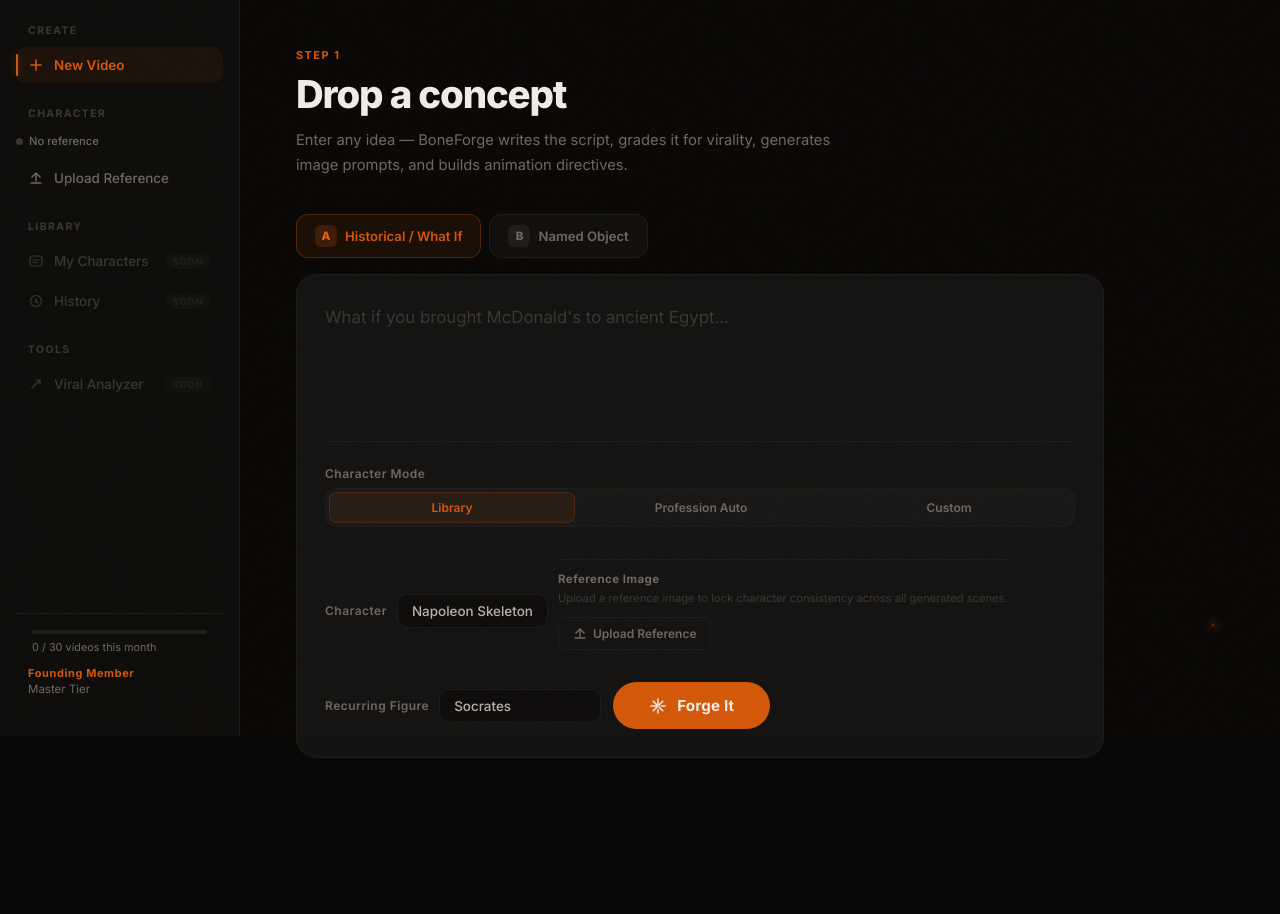
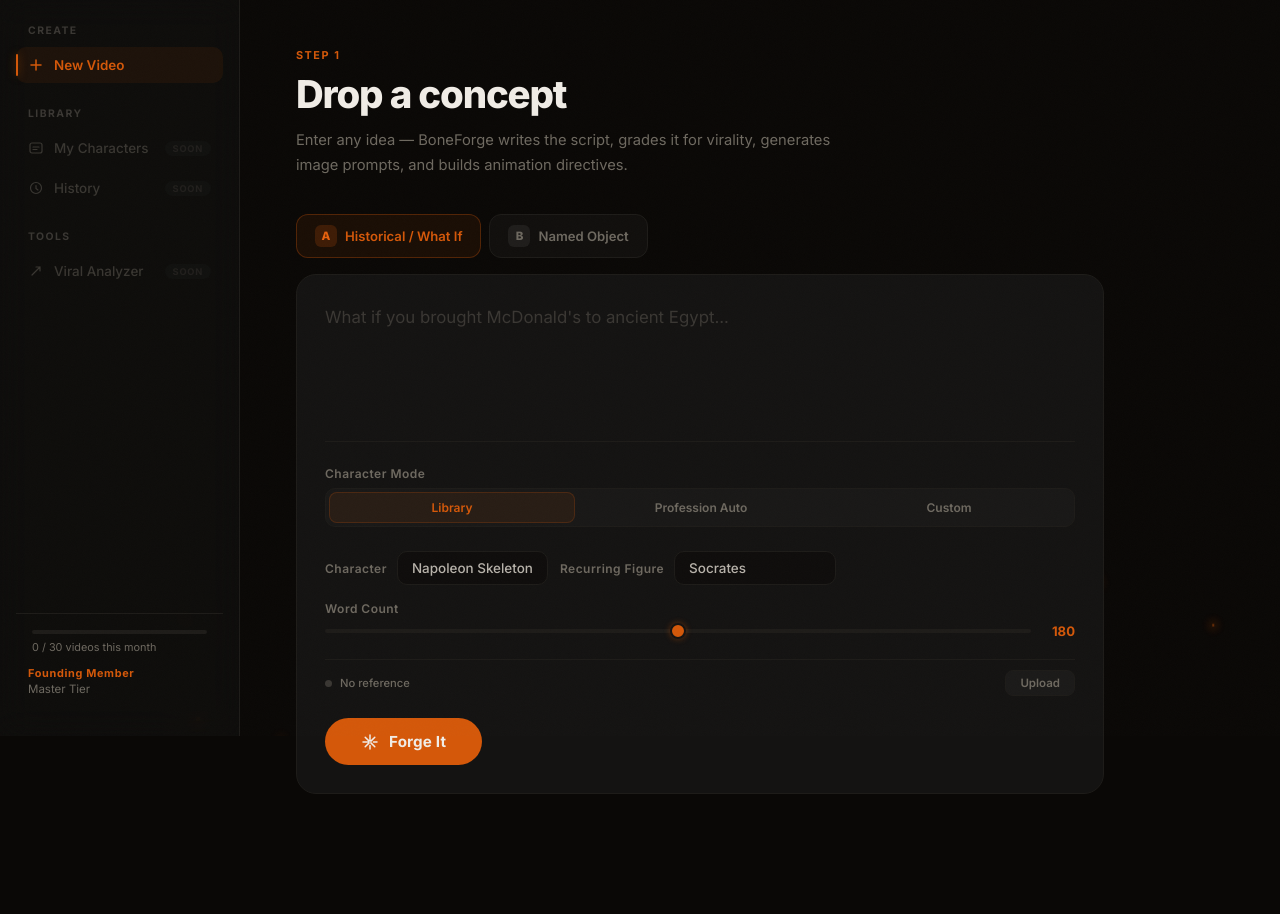
Before and after one commit to artyoms83/Bone-forge-app, a Flask app: page /dashboard in a window 1280 px wide. Shown: the part 64-978 px from the top of the page. Before the commit the page ends 822 px from the top, so only its background shows below. Run offline with Flask 3, Linux system fonts and the light colour scheme; the visitor is signed in with stand-in values (Sample User, id 1).

Commit message:
save all images button, word count slider, inline reference row

```diff
--- a/app.py
+++ b/app.py
@@ -342,6 +342,7 @@ def generate():
     recurring_figure = data.get("recurring_figure", "socrates")
     character_mode = data.get("character_mode", "library")
     character_preset = data.get("character_preset", "napoleon")
+    word_count = data.get("word_count", 180)
 
     if not concept:
         return jsonify({"error": "Concept is required"}), 400
@@ -384,6 +385,7 @@ def generate():
             f"{figure_line}{mode_instruction}\n"
             f"For every character image prompt, begin with this exact prefix:\n"
             f'"{character_prompt_prefix}"\n\n'
+            f"Target word count: {word_count} words, stay within 10 words of this target.\n"
             f"Follow the formula exactly. Return ONLY the JSON object."
         )
     else:
@@ -392,6 +394,7 @@ def generate():
             f"{mode_instruction}\n"
             f"For every character image prompt, begin with this exact prefix:\n"
             f'"{character_prompt_prefix}"\n\n'
+            f"Target word count: {word_count} words, stay within 10 words of this target.\n"
             f"Follow Formula B exactly. Return ONLY the JSON object."
         )
 
--- a/static/app.js
+++ b/static/app.js
@@ -221,7 +221,8 @@ function startGeneration() {
       character_mode: currentCharMode,
       character_preset: document.getElementById('characterSelect').value,
       formula: currentFormula,
-      recurring_figure: document.getElementById('figureSelect').value
+      recurring_figure: document.getElementById('figureSelect').value,
+      word_count: parseInt(document.getElementById('wordCountSlider').value, 10)
     })
   })
     .then(function (r) { return r.json(); })
@@ -761,6 +762,8 @@ function generateAllImages() {
     if (index >= total) {
       btn.disabled = false;
       btn.innerHTML = 'Regenerate All ' + total + ' Images';
+      var saveBtn = document.getElementById('saveAllBtn');
+      if (saveBtn && completed > 0) saveBtn.style.display = '';
       return;
     }
 
@@ -814,6 +817,32 @@ function generateAllImages() {
 }
 
 // ---------------------------------------------------------------------------
+// SAVE ALL IMAGES
+// ---------------------------------------------------------------------------
+function saveAllImages() {
+  var gallery = document.getElementById('imageGallery');
+  if (!gallery) return;
+  var imgs = gallery.querySelectorAll('.gallery-img');
+  var saved = 0;
+  imgs.forEach(function(img, i) {
+    if (img.style.display === 'none' || !img.src) return;
+    var a = document.createElement('a');
+    a.href = img.src;
+    a.download = 'scene_' + String(i + 1).padStart(2, '0') + '.png';
+    document.body.appendChild(a);
+    a.click();
+    document.body.removeChild(a);
+    saved++;
+  });
+  var btn = document.getElementById('saveAllBtn');
+  if (btn && saved > 0) {
+    var orig = btn.innerHTML;
+    btn.innerHTML = '<svg width="14" height="14" viewBox="0 0 14 14" fill="none"><path d="M3 7l3 3 5-6" stroke="#2dd4a0" stroke-width="1.5" stroke-linecap="round" stroke-linejoin="round"/></svg> Saved ' + saved + ' Images';
+    setTimeout(function() { btn.innerHTML = orig; }, 2500);
+  }
+}
+
+// ---------------------------------------------------------------------------
 // REFERENCE IMAGE UPLOAD
 // ---------------------------------------------------------------------------
 function handleReferenceUpload(input) {
@@ -853,21 +882,16 @@ function handleReferenceUpload(input) {
 function setReferenceStatus(hasRef, imageData) {
   var dot = document.getElementById('refDot');
   var statusText = document.getElementById('refStatusText');
-  var previewWrap = document.getElementById('refPreviewWrap');
-  var previewImg = document.getElementById('refPreviewImg');
+  var clearBtn = document.getElementById('refClearBtn');
 
   if (hasRef) {
     dot.classList.add('active');
     statusText.textContent = 'Reference active';
-    if (imageData) {
-      previewImg.src = imageData;
-      previewWrap.style.display = 'block';
-    }
+    if (clearBtn) clearBtn.style.display = '';
   } else {
     dot.classList.remove('active');
     statusText.textContent = 'No reference';
-    previewWrap.style.display = 'none';
-    previewImg.src = '';
+    if (clearBtn) clearBtn.style.display = 'none';
   }
 }
 
--- a/static/style.css
+++ b/static/style.css
@@ -1069,7 +1069,112 @@ button { font-family: var(--font); cursor: pointer; border: none; outline: none;
   object-fit: cover;
 }
 
-/* REFERENCE UPLOAD */
+/* WORD COUNT SLIDER */
+.word-count-slider-wrap {
+  width: 100%;
+  margin-bottom: 4px;
+}
+.word-count-row {
+  display: flex;
+  align-items: center;
+  gap: 12px;
+  margin-top: 6px;
+}
+.word-count-range {
+  flex: 1;
+  -webkit-appearance: none;
+  appearance: none;
+  height: 4px;
+  background: var(--border);
+  border-radius: 4px;
+  outline: none;
+  cursor: pointer;
+}
+.word-count-range::-webkit-slider-thumb {
+  -webkit-appearance: none;
+  width: 16px;
+  height: 16px;
+  border-radius: 50%;
+  background: var(--orange);
+  border: 2px solid var(--bg-card);
+  box-shadow: 0 0 6px rgba(212,88,10,0.4);
+  cursor: pointer;
+  transition: transform 0.15s;
+}
+.word-count-range::-webkit-slider-thumb:hover {
+  transform: scale(1.2);
+}
+.word-count-range::-moz-range-thumb {
+  width: 16px;
+  height: 16px;
+  border-radius: 50%;
+  background: var(--orange);
+  border: 2px solid var(--bg-card);
+  box-shadow: 0 0 6px rgba(212,88,10,0.4);
+  cursor: pointer;
+}
+.word-count-range::-moz-range-track {
+  height: 4px;
+  background: var(--border);
+  border-radius: 4px;
+  border: none;
+}
+.word-count-value {
+  font-size: 0.82rem;
+  font-weight: 700;
+  color: var(--orange);
+  min-width: 32px;
+  text-align: right;
+}
+
+/* INLINE REFERENCE ROW */
+.ref-inline-row {
+  width: 100%;
+  display: flex;
+  align-items: center;
+  justify-content: space-between;
+  padding: 10px 0;
+  border-top: 1px solid var(--border);
+  margin-top: 4px;
+}
+.ref-inline-left {
+  display: flex;
+  align-items: center;
+  gap: 8px;
+}
+.ref-inline-text {
+  font-size: 0.75rem;
+  font-weight: 500;
+  color: var(--text-dim);
+}
+.ref-inline-right {
+  display: flex;
+  align-items: center;
+  gap: 6px;
+}
+.ref-inline-btn {
+  padding: 5px 14px;
+  border-radius: 8px;
+  background: rgba(255,255,255,0.03);
+  border: 1px solid var(--border);
+  color: var(--text-dim);
+  font-size: 0.72rem;
+  font-weight: 600;
+  font-family: var(--font);
+  cursor: pointer;
+  transition: all 0.2s;
+}
+.ref-inline-btn:hover {
+  background: rgba(255,255,255,0.06);
+  border-color: var(--border-bright);
+  color: var(--text);
+}
+.ref-inline-clear:hover {
+  color: #e84040;
+  border-color: rgba(232,64,64,0.3);
+}
+
+/* REFERENCE UPLOAD (legacy) */
 .reference-upload {
   padding: 12px 0;
   border-top: 1px solid var(--border);
--- a/templates/dashboard.html
+++ b/templates/dashboard.html
@@ -46,22 +46,6 @@
         <svg width="16" height="16" viewBox="0 0 16 16" fill="none"><path d="M8 3v10M3 8h10" stroke="currentColor" stroke-width="1.5" stroke-linecap="round"/></svg>
         New Video
       </button>
-    </div>
-    <div class="sidebar-section">
-      <div class="sidebar-label">Character</div>
-      <div class="reference-status-pill" id="sidebarReferenceStatus">
-        <div class="ref-dot" id="refDot"></div>
-        <span id="refStatusText">No reference</span>
-      </div>
-      <input type="file" id="sidebarRefInput" accept="image/*" style="display:none" onchange="handleReferenceUpload(this)">
-      <button class="sidebar-btn" onclick="document.getElementById('sidebarRefInput').click()">
-        <svg width="16" height="16" viewBox="0 0 16 16" fill="none"><path d="M8 3v8M4 7l4-4 4 4" stroke="currentColor" stroke-width="1.4" stroke-linecap="round" stroke-linejoin="round"/><path d="M3 13h10" stroke="currentColor" stroke-width="1.4" stroke-linecap="round"/></svg>
-        Upload Reference
-      </button>
-      <div class="ref-preview-wrap" id="refPreviewWrap" style="display:none">
-        <img id="refPreviewImg" class="ref-preview-img" alt="Reference">
-        <button class="ref-clear-btn" onclick="clearReference()">Clear</button>
-      </div>
     </div>
     <div class="sidebar-section">
       <div class="sidebar-label">Library</div>
@@ -138,16 +122,6 @@
               <option value="viking">Viking Skeleton</option>
               <option value="samurai">Samurai Skeleton</option>
             </select>
-            <div class="reference-upload" id="referenceUpload">
-              <div class="reference-upload-label">Reference Image</div>
-              <div class="reference-upload-note">Upload a reference image to lock character consistency across all generated scenes.</div>
-              <input type="file" id="referenceImageInput" accept="image/*" style="display:none" onchange="handleReferenceUpload(this)">
-              <button class="reference-upload-btn" onclick="document.getElementById('referenceImageInput').click()">
-                <svg width="14" height="14" viewBox="0 0 14 14" fill="none"><path d="M7 2v8M3 6l4-4 4 4" stroke="currentColor" stroke-width="1.4" stroke-linecap="round" stroke-linejoin="round"/><path d="M2 11h10" stroke="currentColor" stroke-width="1.4" stroke-linecap="round"/></svg>
-                Upload Reference
-              </button>
-              <div class="reference-status" id="referenceStatus"></div>
-            </div>
           </div>
 
           <!-- PROFESSION AUTO MODE (hidden by default) -->
@@ -176,6 +150,28 @@
               <option value="none">None</option>
             </select>
           </div>
+          <!-- WORD COUNT SLIDER -->
+          <div class="word-count-slider-wrap">
+            <label class="gen-select-label">Word Count</label>
+            <div class="word-count-row">
+              <input type="range" id="wordCountSlider" class="word-count-range" min="60" max="300" value="180" step="10" oninput="document.getElementById('wordCountValue').textContent=this.value">
+              <span class="word-count-value" id="wordCountValue">180</span>
+            </div>
+          </div>
+
+          <!-- REFERENCE IMAGE -->
+          <div class="ref-inline-row">
+            <div class="ref-inline-left">
+              <div class="ref-dot" id="refDot"></div>
+              <span class="ref-inline-text" id="refStatusText">No reference</span>
+            </div>
+            <div class="ref-inline-right">
+              <input type="file" id="referenceImageInput" accept="image/*" style="display:none" onchange="handleReferenceUpload(this)">
+              <button class="ref-inline-btn" onclick="document.getElementById('referenceImageInput').click()">Upload</button>
+              <button class="ref-inline-btn ref-inline-clear" id="refClearBtn" onclick="clearReference()" style="display:none">Clear</button>
+            </div>
+          </div>
+
           <button class="gen-forge-btn" id="forgeBtn" onclick="startGeneration()">
             <svg class="forge-icon" width="18" height="18" viewBox="0 0 18 18" fill="none"><path d="M9 2v5.5M9 16v-3.5M2 9h5.5M16 9h-3.5M4.2 4.2l3.9 3.9M13.8 13.8l-3.9-3.9M4.2 13.8l3.9-3.9M13.8 4.2l-3.9 3.9" stroke="currentColor" stroke-width="1.5" stroke-linecap="round"/></svg>
             Forge It
@@ -373,6 +369,10 @@
             <svg width="14" height="14" viewBox="0 0 14 14" fill="none"><rect x="1" y="1" width="5" height="5" rx="1" stroke="currentColor" stroke-width="1"/><rect x="8" y="1" width="5" height="5" rx="1" stroke="currentColor" stroke-width="1"/><rect x="1" y="8" width="5" height="5" rx="1" stroke="currentColor" stroke-width="1"/><rect x="8" y="8" width="5" height="5" rx="1" stroke="currentColor" stroke-width="1"/></svg>
             Generate All <span id="generateAllCount">0</span> Images
           </button>
+          <button class="gen-action-btn gen-action-orange" id="saveAllBtn" onclick="saveAllImages()" style="display:none">
+            <svg width="14" height="14" viewBox="0 0 14 14" fill="none"><path d="M7 2v8M3 6l4 4 4-4" stroke="currentColor" stroke-width="1.2" stroke-linecap="round" stroke-linejoin="round"/><path d="M2 11h10" stroke="currentColor" stroke-width="1.2" stroke-linecap="round"/></svg>
+            Save All Images
+          </button>
           <button class="gen-action-btn gen-action-copy" onclick="copyAllPrompts()">
             <svg width="14" height="14" viewBox="0 0 14 14" fill="none"><rect x="4" y="4" width="8" height="8" rx="1.5" stroke="currentColor" stroke-width="1.2"/><path d="M10 4V3a1.5 1.5 0 0 0-1.5-1.5h-5A1.5 1.5 0 0 0 2 3v5A1.5 1.5 0 0 0 3.5 9.5H4" stroke="currentColor" stroke-width="1.2"/></svg>
             Copy All Prompts
```
